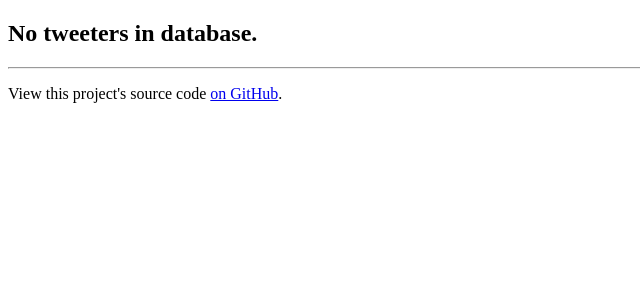
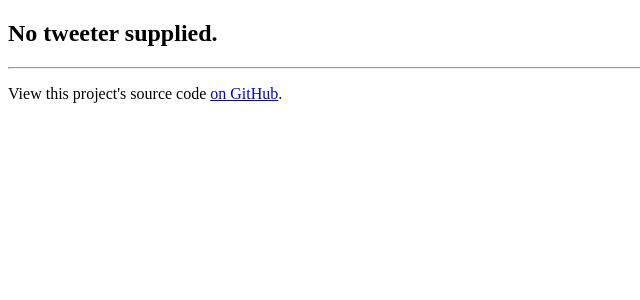
Before and after one commit to jcs-lambda/ds11u3s3-twitoff, a Flask app: page /tweeters/ in a window 1280 px wide. Shown: the part 108-408 px from the top of the page, without its empty margins (0-640 px from the left). Run offline with Flask 2, Linux system fonts and the light colour scheme; data that the repository does not hold is empty; parts of the project's set-up code (start-up, migrations or seed data) failed here and were passed over.

Commit message:
separate tweeter and tweeters templates

```diff
--- a/twitoff/templates/tweeter.html
+++ b/twitoff/templates/tweeter.html
@@ -7,39 +7,17 @@
 <p>Number of followers: {{ tweeter['followers_count'] }}</p>
 <p>Number of tweets: {{ tweeter['statuses_count'] }}</p>
     {% if tweets %}
+    <p><a href="/tweeters/{{ tweeter['name'] }}/reset">Reload Tweets</a></p>
     <h3>{{ tweets|length }} stored tweets</h3>
     <ul>
         {% for tweet in tweets %}
         <li><p>{{ tweet }}</p></li>
         {% endfor %}
     </ul>
+    {% else %}
+    <p><a href="/tweeters/{{ tweeter['name'] }}/reset">Load Tweets</a></p>
     {% endif %}
-{% elif tweeters %}
-<table>
-    <thead>
-        <tr>
-            <th>Screen Name</th>
-            <th>Name</th>
-            <th>Followers</th>
-            <th>Tweets</th>
-            <!-- <th>Tweets Stored</th> -->
-        </tr>
-    </thead>
-    <tbody>
-        {% for tweeter in tweeters %}
-        <tr>
-            <td><a href="/tweeters/{{ tweeter['screen_name'] }}">
-                {{ tweeter['screen_name'] }}
-            </a></td>
-            <td>{{ tweeter['name'] }}</td>
-            <td>{{ tweeter['followers_count'] }}</td>
-            <td>{{ tweeter['statuses_count'] }}</td>
-            <!-- <td>{{ tweeter['stored_count'] }}</td> -->
-        </tr>
-        {% endfor %}
-    </tbody>
-</table>
 {% else %}
-<h2>No tweeters in database.</h2>
+<h2>No tweeter supplied.</h2>
 {% endif %}
 {% endblock %}
```
Also changed, not shown: twitoff/templates/tweeters.html (added, +32 -0 lines).
